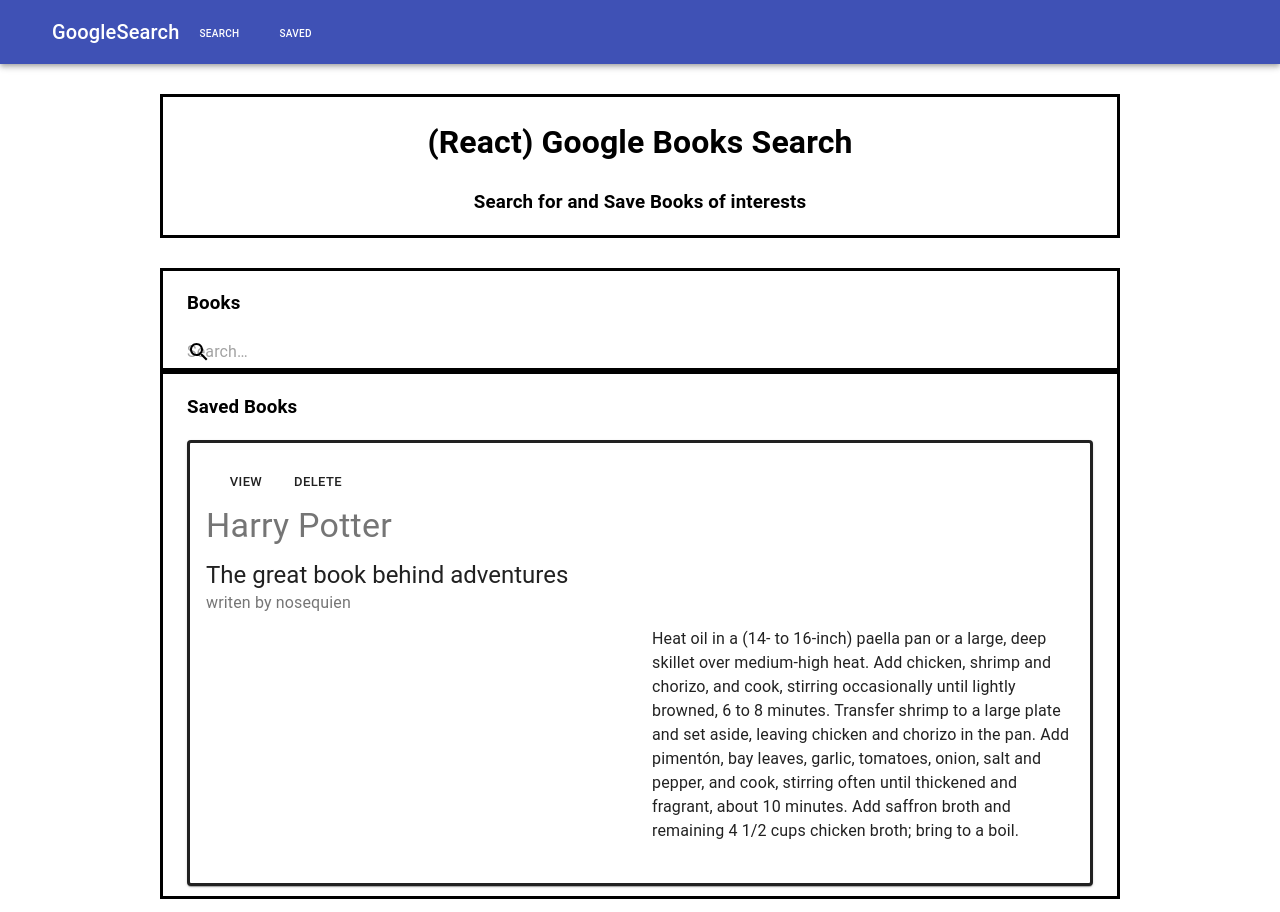
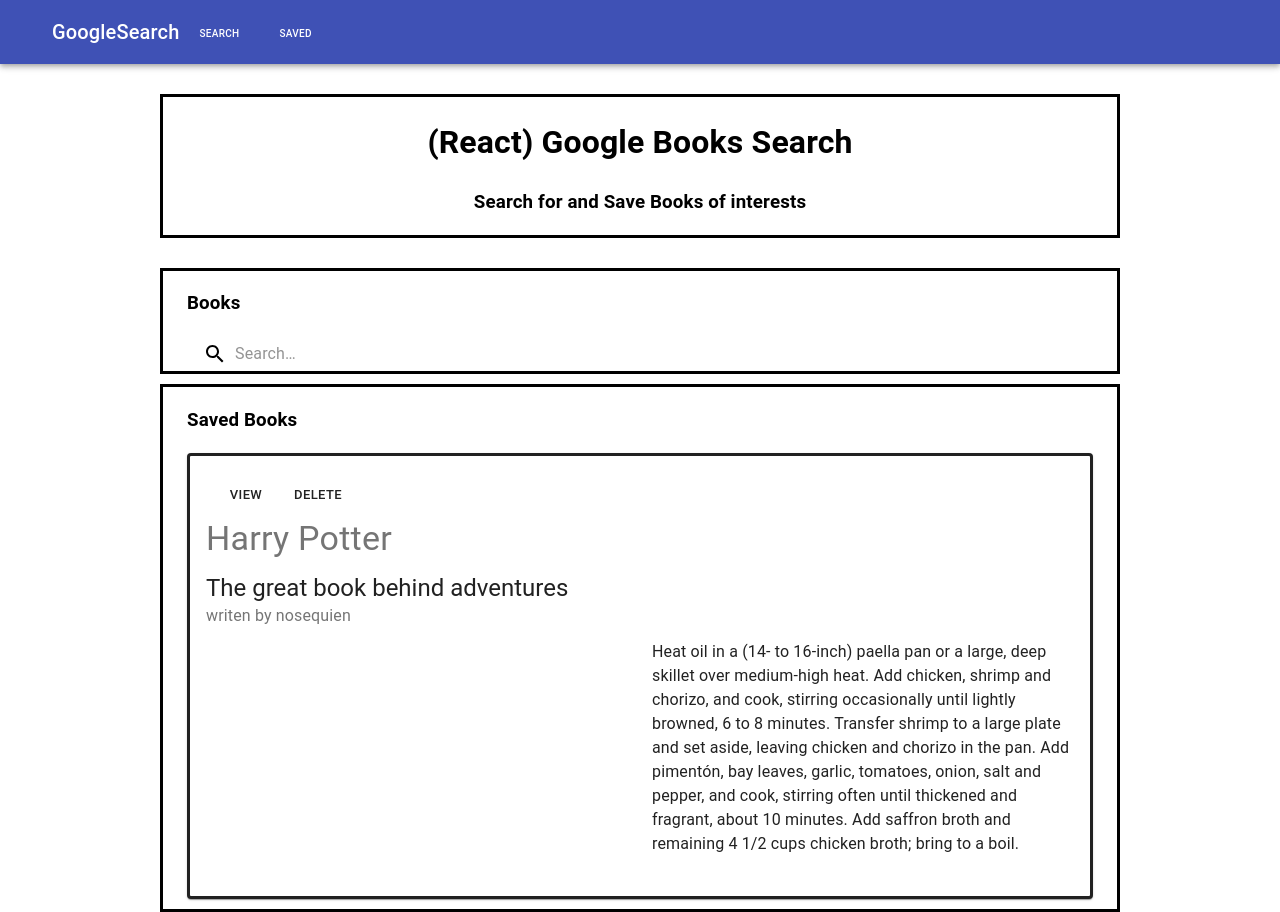
Before and after one commit to manuelr14/bookSearch-googleAPI, a React (Create React App) app in the folder client/: page / in a window 1280 px wide. Built offline with nearby package versions, Linux system fonts and the light colour scheme; the HTML template or start-up script is replaced by a standard one.

Commit message:
search bar in position

```diff
--- a/client/src/pages/search.js
+++ b/client/src/pages/search.js
@@ -1,5 +1,5 @@
 import React from 'react';
-import { makeStyles } from '@material-ui/core/styles';
+import { fade, makeStyles } from '@material-ui/core/styles';
 import Card from '@material-ui/core/Card';
 import CardActions from '@material-ui/core/CardActions';
 import CardContent from '@material-ui/core/CardContent';
@@ -10,7 +10,7 @@ import Grid from '@material-ui/core/Grid';
 import Container from '@material-ui/core/Container';
 import SearchIcon from '@material-ui/icons/Search';
 import InputBase from '@material-ui/core/InputBase';
-const useStyles = makeStyles({
+const useStyles = makeStyles((theme) => ({
   root: {
     minWidth: 275,
   },
@@ -19,15 +19,31 @@ const useStyles = makeStyles({
     margin: '0 2px',
     transform: 'scale(0.8)',
   },
+  inputRoot: {
+    color: 'inherit',
+  },
+  inputInput: {
+    padding: theme.spacing(1, 1, 1, 0),
+    // vertical padding + font size from searchIcon
+    paddingLeft: `calc(1em + ${theme.spacing(4)}px)`,
+    transition: theme.transitions.create('width'),
+    width: '100%',
+    [theme.breakpoints.up('sm')]: {
+      width: '12ch',
+      '&:focus': {
+        width: '20ch',
+      },
+    },
+  },
   search: {
     position: 'relative',
-    // // borderRadius: theme.shape.borderRadius,
-    // backgroundColor: fade(theme.palette.common.white, 0.15),
-    // '&:hover': {
-    //   backgroundColor: fade(theme.palette.common.white, 0.25),
+    borderRadius: theme.shape.borderRadius,
+    backgroundColor: fade(theme.palette.common.white, 0.15),
+    '&:hover': {
+      backgroundColor: fade(theme.palette.common.white, 0.25)},
   },
   searchIcon: {
-    // padding: theme.spacing(0, 2),
+    padding: theme.spacing(0, 2),
     height: '100%',
     position: 'absolute',
     pointerEvents: 'none',
@@ -47,7 +63,7 @@ const useStyles = makeStyles({
   paper: {
     padding: '20px',
     textAlign: 'center',
-    // color: theme.palette.text.secondary,
+    color: theme.palette.text.secondary,
   },
   root: {
     minWidth: 275,
@@ -69,9 +85,9 @@ const useStyles = makeStyles({
   paper: {
     padding: '20px',
     textAlign: 'center',
-    // color: theme.palette.text.secondary,
-  },
-});
+  color: theme.palette.text.secondary,
+  }
+}));
 
 export default function SimpleCard() {
   const classes = useStyles();
@@ -79,7 +95,7 @@ export default function SimpleCard() {
 
   return (
     <div>
-    <Container maxWidth="md" style={{ borderWidth: '1px', border: 'solid' }}>
+    <Container maxWidth="md" style={{ borderWidth: '1px', border: 'solid', marginBottom:'10px' }}>
       <Typography>
 
         <h3 style={{ textAlign: 'left' }}>Books</h3>
@@ -92,10 +108,10 @@ export default function SimpleCard() {
         </div>
         <InputBase
           placeholder="Search…"
-          // classes={{
-          //   root: classes.inputRoot,
-          //   input: classes.inputInput,
-          // }}
+          classes={{
+            root: classes.inputRoot,
+            input: classes.inputInput,
+          }}
           inputProps={{ 'aria-label': 'search' }}
         />
       </div>
```
